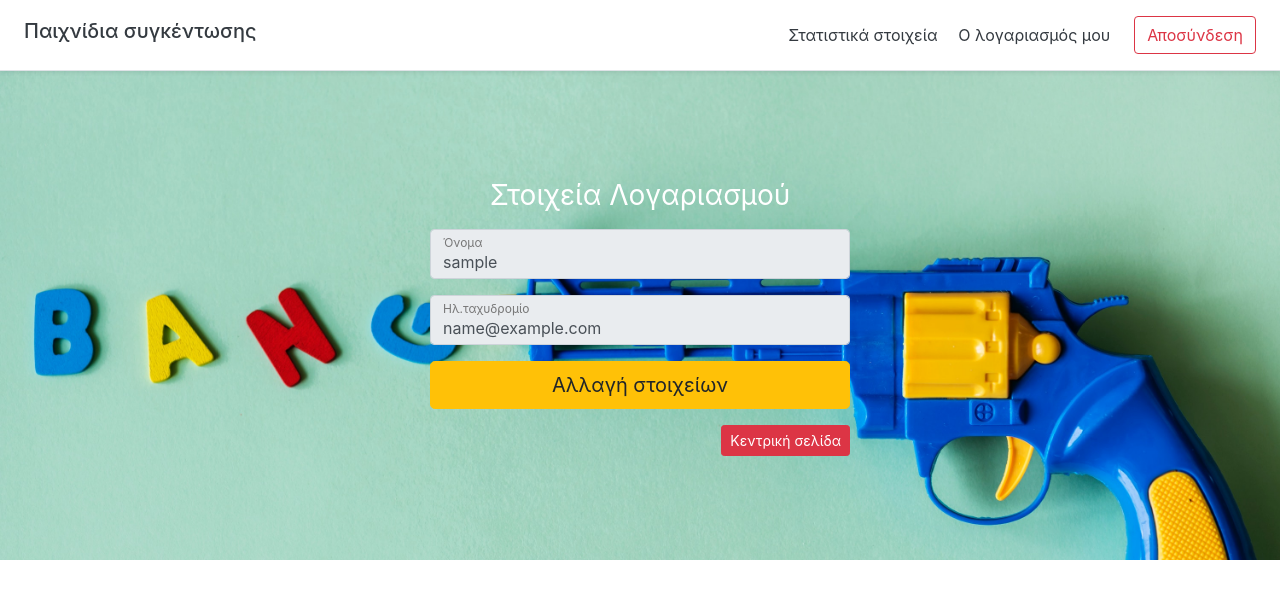
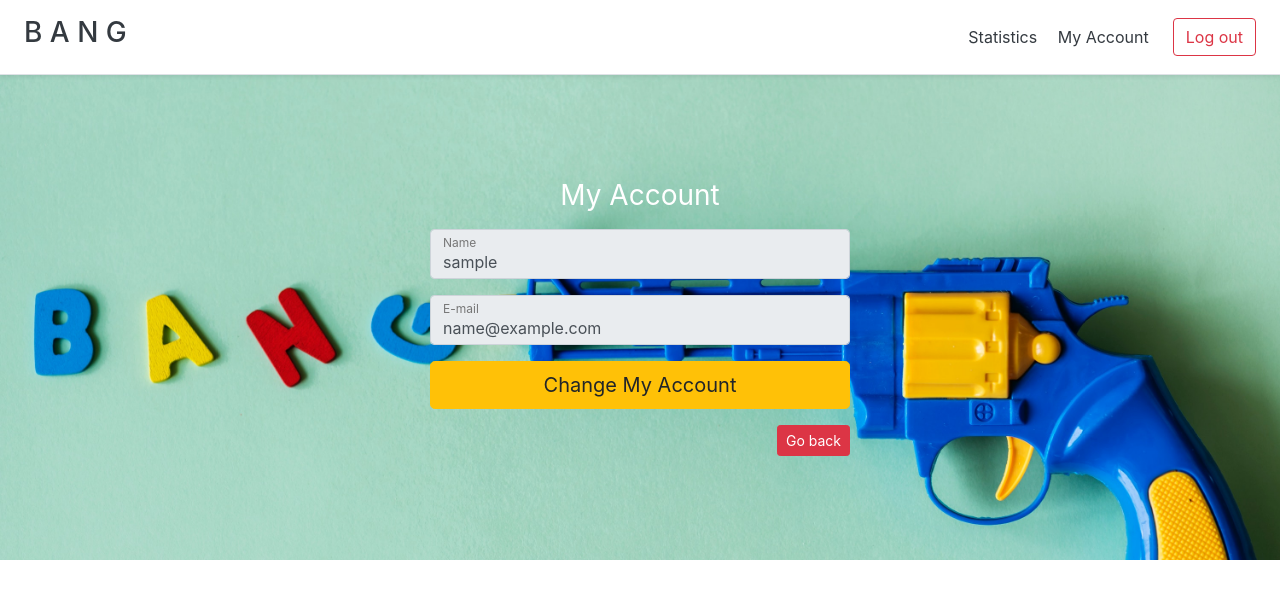
Before and after one commit to Orestisef/Game_platform, a PHP site: page /account.php in a window 1280 px wide. Shown: the top 599 px of the page. Run offline with PHP 8.4, Linux system fonts and the light colour scheme; the visitor is signed in with stand-in values (Sample User, id 1); some libraries are stand-ins or nearby versions.

Commit message:
final changes

```diff
--- a/login_signup/Games/index.html
+++ b/login_signup/Games/index.html
@@ -10,12 +10,14 @@
   </head>
   <body>
 
-        <div class="round" id="round" style="font-size: 30px;font-weight: 400;color: white;"><button type="button" class="btn btn-outline-primary btn-block"  onclick="countDown(5, 'status')">Go!</button></div>
+        <div class="round" id="round" style="font-size: 30px;font-weight: 400;color: white;"><button type="button" class="btn btn-outline-primary btn-block"  onclick="countDown(32, 'status')">Go!</button></div>
       <div class="count" id="count" style="font-size: 30px;font-weight: 400;color: white;"></div>
       <div class="life" id="life" style="font-size: 30px;font-weight: 400;color: white;"></div>
       <div class="info" id="status" style="font-size: 50px;font-weight: 900;color: white;"></div>
       <div class="wins" id="wins" style="font-size: 30px;font-weight: 400;color: white;"></div>
       <div class="gameOver" id="gameOver" style="font-size: 100px;font-weight: 900;"></div>
+
+      <div class="replay" id="replay"></div>
 
 
 <div id="myDiv" class="animate-bottom">
--- a/login_signup/account.php
+++ b/login_signup/account.php
@@ -5,7 +5,7 @@
 <?php require_once 'partials/navbar.php' ?>
   <head>
     <meta charset="utf-8">
-    <title>Λογαριασμός</title>
+    <title>My Account</title>
     <link rel="stylesheet" type="text/css" href="css/header.css">
     <link rel="stylesheet" type="text/css" href="css/mainpage.css">
     <link rel="stylesheet" type="text/css" href="css/style_signup.css">
@@ -18,21 +18,21 @@
       <div id="myDiv" class="animate-bottom">
      <form class="form-signin">
        <input type="hidden" name="id" value="<?php echo $_SESSION['id'];?>">
-       <h1 class="h3 mb-3 font-weight-normal text-center">Στοιχεία Λογαριασμού</h1>
+       <h1 class="h3 mb-3 font-weight-normal text-center">My Account</h1>
 
        <div class="form-label-group">
        <input type="text" id="username" name="username" value= "<?php echo $_SESSION['username'];?>" class="form-control" readonly>
-          <label for="username">Όνομα</label>
+          <label for="username">Name</label>
        </div>
        <div class="form-label-group">
        <input type="email" id="inputEmail" name="email" value="<?php echo $_SESSION['email'];?>" class="form-control" placeholder="Email adderss" readonly>
-       <label for="inputEmail">Ηλ.ταχυδρομίο</label>
+       <label for="inputEmail">E-mail</label>
        </div>
        <div class="form-label-group">
-       <a class="btn btn-lg btn-warning btn-block" href="changeAccount.php">Αλλαγή στοιχείων</a>
+       <a class="btn btn-lg btn-warning btn-block" href="changeAccount.php">Change My Account</a>
      </div>
      <div>
-     <a class="btn btn-sm btn-danger float-right" href="index.php">Κεντρική σελίδα</a>
+     <a class="btn btn-sm btn-danger float-right" href="index.php">Go back</a>
    </div>
      </form>
      </div>
--- a/login_signup/partials/navbar.php
+++ b/login_signup/partials/navbar.php
@@ -1,10 +1,10 @@
 <div class="d-flex flex-column flex-md-row align-items-center p-3 px-md-4 mb-3 bg-white border-bottom shadow-sm fixed-top">
   <a class="my-0 mr-md-auto font-weight-normal  text-dark" href="index.php" style="text-decoration: none" >
-  <h5>Παιχνίδια συγκέντωσης</h5>
+  <h3>B A N G</h3>
   </a>
     <nav class="my-2 my-md-0 mr-md-3">
-      <a class="p-2 text-dark" href="#">Στατιστικά στοιχεία</a>
-      <a class="p-2 text-dark" href="account.php"> Ο λογαριασμός μου</a>
+      <a class="p-2 text-dark" href="#">Statistics</a>
+      <a class="p-2 text-dark" href="account.php">My Account</a>
     </nav>
-<a class="btn btn-outline-danger" href="index.php?logout=1">Αποσύνδεση</a>
+<a class="btn btn-outline-danger" href="index.php?logout=1">Log out</a>
 </div>
```
Also changed, not shown: login_signup/Games/script.js (+7 -6 lines), login_signup/Games/styles.css (+19 -0 lines), login_signup/changeAccount.php (+6 -6 lines), login_signup/index.php (+4 -4 lines), login_signup/signin.php (+6 -6 lines), login_signup/signup.php (+8 -8 lines).
